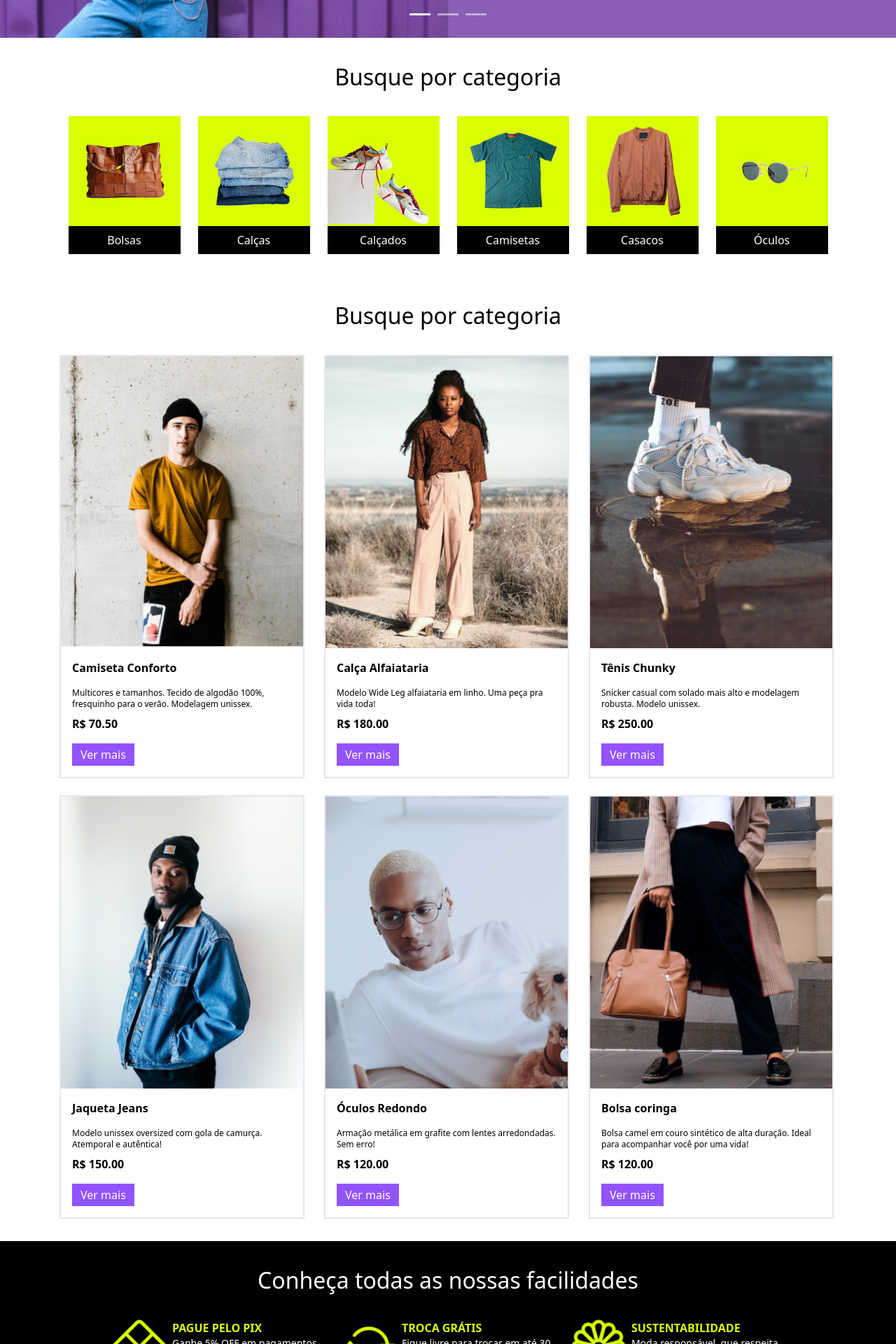
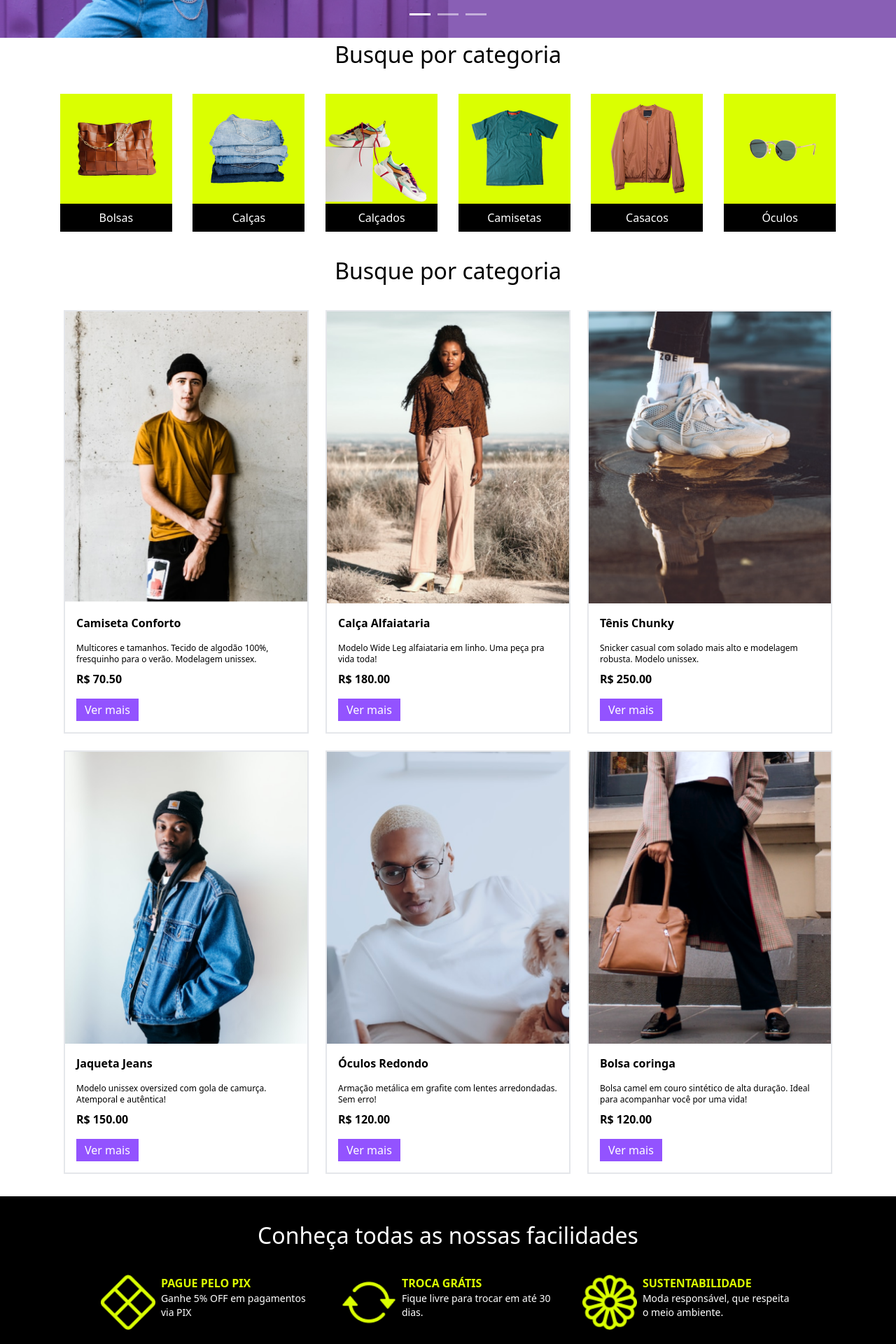
Before and after one commit to brantesdavi/Meteora, an Angular app: page / in a window 1280 px wide. Shown: the part 500-2420 px from the top of the page at 70% size. Built offline with nearby package versions, Linux system fonts and the light colour scheme.

Commit message:
feat: ajustados responsividades dos cards

```diff
--- a/src/app/components/categories/categories.component.html
+++ b/src/app/components/categories/categories.component.html
@@ -1,9 +1,9 @@
-<div class="w-full flex justify-center">
-  <div class="w-1110 m-8">
+<div class="flex justify-center">
+  <div class="lg:w-1110 sm:w-690 xs:w-322">
     <span class="w-full flex justify-center text-32 font-medium ">
       Busque por categoria
     </span>
-    <div class="grid lg:grid-cols-6 sm:grid-cols-3 grid-cols-2 mt-8">
+    <div class="grid lg:grid-cols-6 sm:grid-cols-3 grid-cols-2 gap-7 mt-8">
       <div *ngFor="let category of categories" class="flex items-center justify-center">
         <app-category-item [category]="category"> </app-category-item>
       </div>
--- a/src/app/components/categories/shared/category-item/category-item.component.html
+++ b/src/app/components/categories/shared/category-item/category-item.component.html
@@ -1,6 +1,6 @@
-<div>
-  <img [src]="category.imageSrc">
+<div class="lg:w-160 sm:w-209 xs:w-146">
+  <img class="w-full" [src]="category.imageSrc">
   <div class="bg-black flex items-center justify-center">
-    <span class="py-2 text-white font-medium" >{{category.categoryName}}</span>
+    <span class="py-2 text-white font-medium">{{category.categoryName}}</span>
   </div>
 </div>
--- a/src/app/components/facilities/facilities.component.html
+++ b/src/app/components/facilities/facilities.component.html
@@ -4,7 +4,7 @@
       Conheça todas as nossas facilidades
     </span>
     <div class="flex justify-center">
-      <div class="grid lg:grid-cols-3 sm:grid-cols-1 gap-6">
+      <div class="grid lg:grid-cols-3 sm:grid-cols-1 gap-10">
         <div class="w-304 h-79 flex items-center">
           <img src="../../../assets/facilities/x-diamond (2).png" class="h-full">
           <div class="h-full ml-2 flex flex-col">
--- a/src/app/components/products/products.component.html
+++ b/src/app/components/products/products.component.html
@@ -1,13 +1,13 @@
-
-
 <div class="w-full flex justify-center">
   <div class="w-1110 m-8">
     <span class="w-full flex justify-center text-32 font-medium ">
       Busque por categoria
     </span>
-    <div class="grid lg:grid-cols-3 lg:gap-6 sm:grid-cols-2 grid-cols-1 mt-8">
-      <div *ngFor="let product of products">
-        <app-product-item [product]="product"></app-product-item>
+    <div class="flex justify-center">
+      <div class="grid lg:grid-cols-3 gap-7 lg:gap-6 sm:grid-cols-2 grid-cols-1 mt-8">
+        <div *ngFor="let product of products">
+          <app-product-item [product]="product"></app-product-item>
+        </div>
       </div>
     </div>
   </div>
--- a/src/app/components/products/shared/product-item/product-item.component.html
+++ b/src/app/components/products/shared/product-item/product-item.component.html
@@ -1,4 +1,4 @@
-<div class="w-350 border-2">
+<div class="lg:w-350 sm:w-330 xs:w-323 border-2">
   <img class="w-full" [src]="product.imageSrc">
   <div class="px-4">
     <div class="py-4">
--- a/tailwind.config.js
+++ b/tailwind.config.js
@@ -16,9 +16,17 @@ module.exports = {
         '32': '32px'
       },
       width:{
+        '146': '146px',
+        '160': '160px',
+        '209': '209px',
+        '322': '322px',
+        '323': '323px',
+        '330': '330px',
+        '350': '350px',
+        '304': '304px',
+        '690': '690px',
         '1110': '1110px',
-        '350': '350px',
-        '304': '304px'
+
       },
       height:{
         '79': '79px'
```
